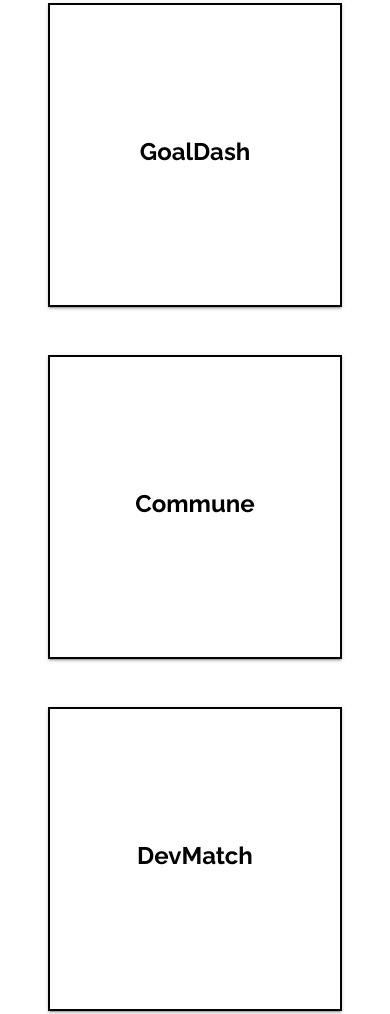
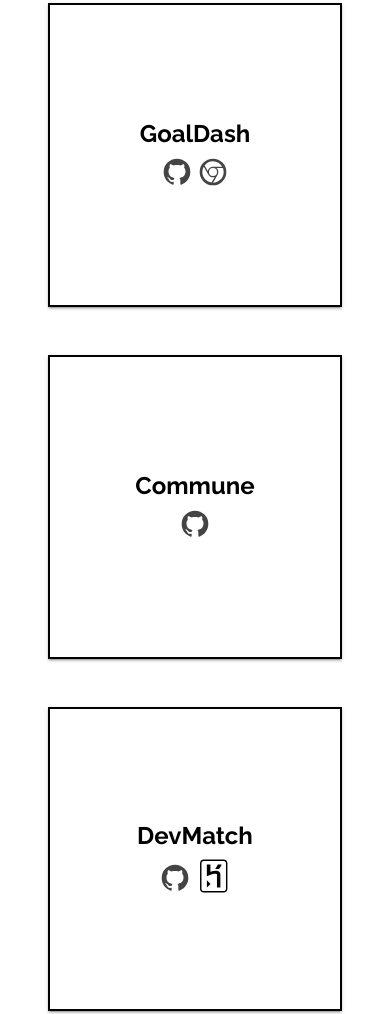
Before and after one commit to prescottie/prescottie.github.io, a plain HTML site: page index.html in a window 390 px wide. Shown: the part 1021-2035 px from the top of the page. Drawn offline with Linux system fonts and the light colour scheme.

Commit message:
updated mobile reposiveness of projects section

```diff
--- a/main.css
+++ b/main.css
@@ -51,7 +51,9 @@ a {text-decoration: none;}
     width: 100% !important;
   }
 
-
+  .project-links {
+    display: block !important;
+  }
 
   .timeline::after{
     border: none !important;
```
